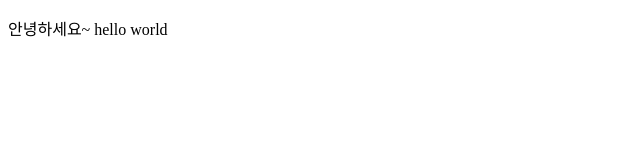
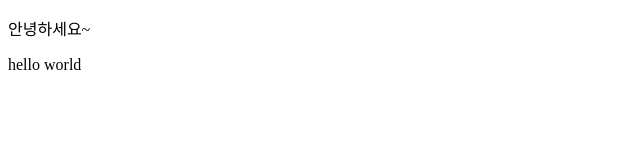
Before and after one commit to eileen1211/eileen1211, a plain HTML site: page index.html in a window 1280 px wide. Shown: the whole page, without its empty margins (0-640 px from the left). Drawn offline with Linux system fonts and the light colour scheme.

Commit message:
Update index.html

```diff
--- a/index.html
+++ b/index.html
@@ -5,7 +5,7 @@
     </head>
 
     <body>
-        <p>안녕하세요~
-         hello world
+
+        <p>안녕하세요~</p> hello world
     </body>
 </html>
```
